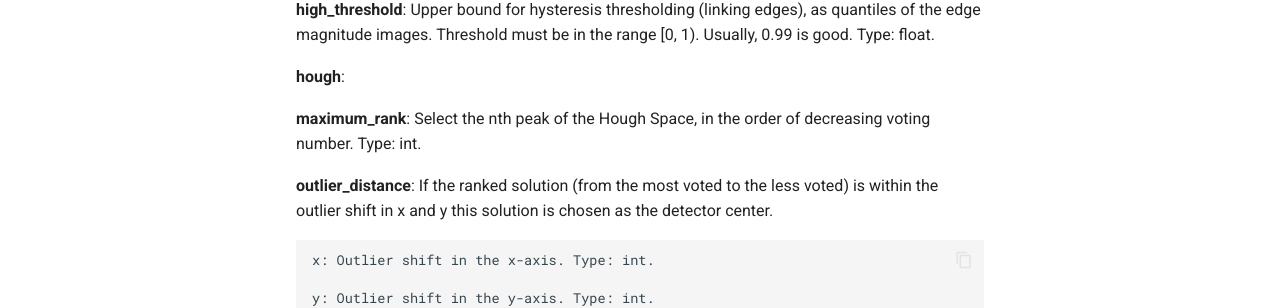
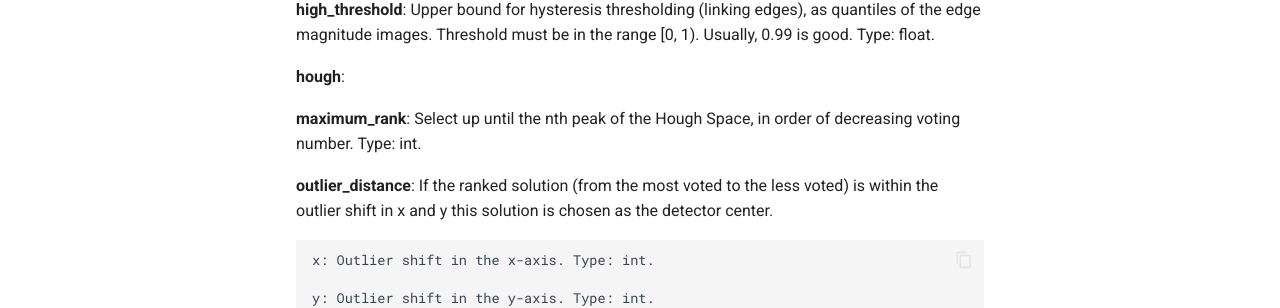
Before and after one commit to anananacr/beambusters, an MkDocs documentation site: the page built from docs/example/config.md, in a window 1280 px wide and 900 px high, scrolled down 3311 px. Shown: the part 151-459 px from the top of the window. Built offline with MkDocs 1.6.1 and Material for MkDocs 9.7.7, drawn with Linux system fonts in a browser that asks for light colours; comment, search, counter and statistics services are not loaded.

Commit message:
doc: improve hough rank explanation

```diff
--- a/docs/example/config.md
+++ b/docs/example/config.md
@@ -124,7 +124,7 @@ The `config.yaml` file sets the configuration parameters of beambusters.
 
 **hough**:
 
-  **maximum_rank**: Select the nth peak of the Hough Space, in the order of decreasing voting number. Type: int.
+  **maximum_rank**: Select up until the nth peak of the Hough Space, in order of decreasing voting number. Type: int.
 
   **outlier_distance**: If the ranked solution (from the most voted to the less voted) is within the outlier shift in x and y this solution is chosen as the detector center.
 
```
Also changed, not shown: 1 other file.
